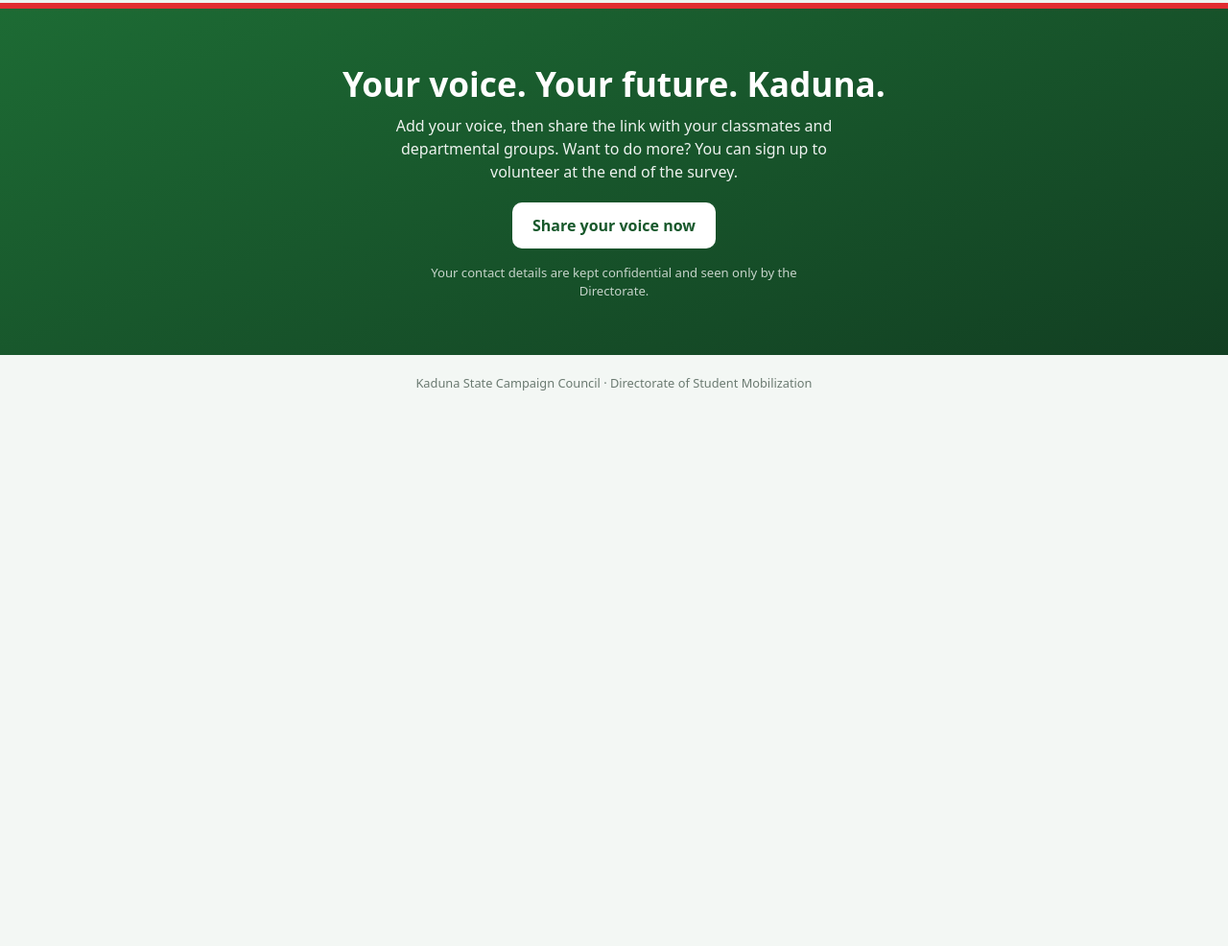
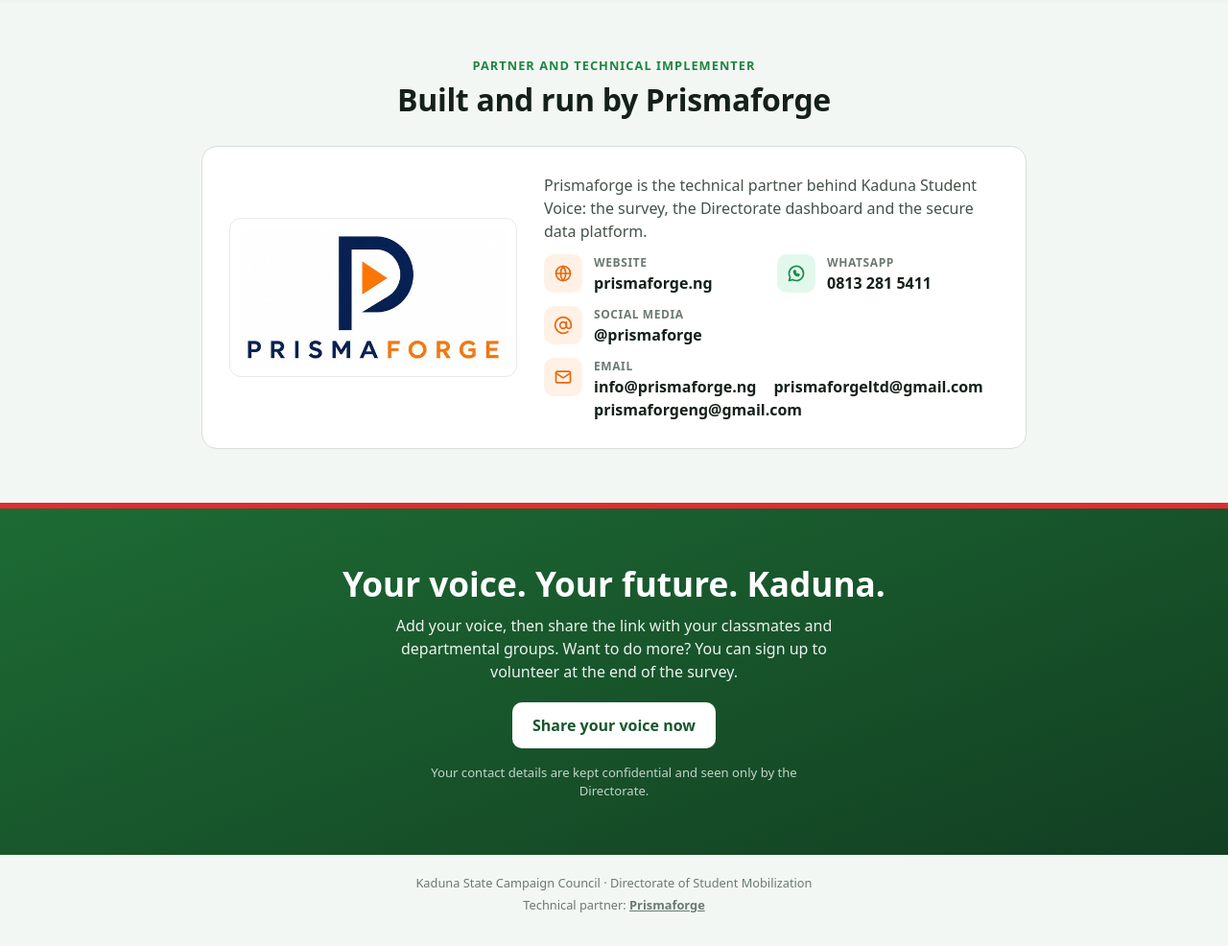
Before and after one commit to Aliyuibrahim6923/Gov4kadunastudent, a website: page index.html in a window 1280 px wide. Shown: the part 2903-3889 px from the top of the page at 96% size. Before the commit the page ends 3344 px from the top, so only its background shows below. Drawn offline with Linux system fonts and the light colour scheme.

Commit message:
Add Prismaforge as partner and technical implementer
Landing page section with logo, website, email, WhatsApp and social handle,
plus a technical-partner credit in the footer of the landing page and form.

Co-Authored-By: Claude Opus 5.5 <noreply@anthropic.com>
Claude-Session: https://claude.ai/code/session_01XSLSRLVsDWjQLQ2AmXUqyH

```diff
--- a/index.html
+++ b/index.html
@@ -121,6 +121,41 @@
   </div>
 </section>
 
+<!-- Partner and technical implementer -->
+<section class="l-section" id="partner" aria-labelledby="partnerTitle">
+  <div class="l-wrap">
+    <p class="l-kicker">Partner and technical implementer</p>
+    <h2 id="partnerTitle" class="l-h2">Built and run by Prismaforge</h2>
+    <div class="partner">
+      <a class="partner-logo" href="https://prismaforge.ng" target="_blank" rel="noopener">
+        <img src="assets/partners/prismaforge.jpg" alt="Prismaforge logo" width="520" height="270" loading="lazy">
+      </a>
+      <div class="partner-body">
+        <p>Prismaforge is the technical partner behind Kaduna Student Voice: the survey, the Directorate dashboard and the secure data platform.</p>
+        <ul class="contact-list">
+          <li>
+            <span class="ci" aria-hidden="true"><svg viewBox="0 0 24 24" width="20" height="20" fill="none" stroke="currentColor" stroke-width="2" stroke-linecap="round" stroke-linejoin="round"><circle cx="12" cy="12" r="9"/><path d="M3 12h18M12 3a14 14 0 0 1 0 18M12 3a14 14 0 0 0 0 18"/></svg></span>
+            <span><small>Website</small><a href="https://prismaforge.ng" target="_blank" rel="noopener">prismaforge.ng</a></span>
+          </li>
+          <li>
+            <span class="ci ci-wa" aria-hidden="true"><svg viewBox="0 0 24 24" width="20" height="20" fill="none" stroke="currentColor" stroke-width="2" stroke-linecap="round" stroke-linejoin="round"><path d="M21 12a9 9 0 0 1-13.4 7.8L3 21l1.3-4.4A9 9 0 1 1 21 12z"/><path d="M9 9.5c0 3 2.5 5.5 5.5 5.5l1-1.5-2-1-1 .8a4 4 0 0 1-2-2l.8-1-1-2z"/></svg></span>
+            <span><small>WhatsApp</small><a href="https://wa.me/2348132815411" target="_blank" rel="noopener">0813 281 5411</a></span>
+          </li>
+          <li>
+            <span class="ci" aria-hidden="true"><svg viewBox="0 0 24 24" width="20" height="20" fill="none" stroke="currentColor" stroke-width="2" stroke-linecap="round" stroke-linejoin="round"><circle cx="12" cy="12" r="4"/><path d="M16 8v5a3 3 0 0 0 6 0v-1a10 10 0 1 0-4 8"/></svg></span>
+            <span><small>Social media</small><b>@prismaforge</b></span>
+          </li>
+
+          <li class="wide">
+            <span class="ci" aria-hidden="true"><svg viewBox="0 0 24 24" width="20" height="20" fill="none" stroke="currentColor" stroke-width="2" stroke-linecap="round" stroke-linejoin="round"><rect x="3" y="5" width="18" height="14" rx="2"/><path d="M3 7l9 6 9-6"/></svg></span>
+            <span class="emails"><small>Email</small><a href="mailto:info@prismaforge.ng">info@prismaforge.ng</a><a href="mailto:prismaforgeltd@gmail.com">prismaforgeltd@gmail.com</a><a href="mailto:prismaforgeng@gmail.com">prismaforgeng@gmail.com</a></span>
+          </li>
+        </ul>
+      </div>
+    </div>
+  </div>
+</section>
+
 <!-- Final call to action -->
 <section class="l-cta">
   <div class="l-wrap">
@@ -131,7 +166,7 @@
   </div>
 </section>
 
-<footer class="site">Kaduna State Campaign Council · Directorate of Student Mobilization</footer>
+<footer class="site">Kaduna State Campaign Council · Directorate of Student Mobilization<br><span class="credit">Technical partner: <a href="https://prismaforge.ng" target="_blank" rel="noopener">Prismaforge</a></span></footer>
 
 <script>
 document.getElementById('themeBtn').addEventListener('click', function () {
--- a/styles.css
+++ b/styles.css
@@ -390,3 +390,33 @@ a.brand { color: #fff; text-decoration: none; }
 .l-cta p { max-width: 56ch; margin: 0 auto 20px; opacity: .92; }
 .l-cta .l-privacy { font-size: .82rem; opacity: .75; margin: 16px auto 0; }
 .landing footer.site { padding-top: 20px; }
+
+/* Partner */
+.partner {
+  max-width: 860px; margin: 0 auto; display: grid; grid-template-columns: 1fr; gap: 20px; align-items: center;
+  background: var(--surface); border: 1px solid var(--line); border-radius: 16px; padding: 20px;
+}
+@media (min-width: 720px) { .partner { grid-template-columns: 300px 1fr; padding: 28px; gap: 28px; } }
+.partner-logo { display: block; background: #fff; border-radius: 12px; padding: 10px; border: 1px solid #e6e9ef; }
+.partner-logo img { display: block; width: 100%; height: auto; max-width: 300px; margin: 0 auto; }
+.partner-body > p { color: var(--ink-2); }
+.contact-list { list-style: none; padding: 0; margin: 0; display: grid; gap: 12px; }
+@media (min-width: 560px) { .contact-list { grid-template-columns: 1fr 1fr; } }
+.contact-list li { display: flex; gap: 12px; align-items: flex-start; min-width: 0; }
+.contact-list .ci { flex: none; width: 40px; height: 40px; border-radius: 10px; display: grid; place-items: center; background: #fff1e6; color: #e8680c; }
+.contact-list .ci-wa { background: #e3f8ec; color: #128c4b; }
+.contact-list li > span:last-child { min-width: 0; display: flex; flex-direction: column; }
+.contact-list small { font-size: .75rem; color: var(--muted); text-transform: uppercase; letter-spacing: .05em; font-weight: 600; }
+.contact-list a, .contact-list b { color: var(--ink); text-decoration: none; overflow-wrap: anywhere; line-height: 1.5; font-weight: 600; }
+.contact-list a:hover { color: var(--accent); text-decoration: underline; }
+:root[data-theme="dark"] .contact-list .ci { background: #3a2412; color: #ff9a4d; }
+:root[data-theme="dark"] .contact-list .ci-wa { background: #123222; color: #4bd08a; }
+@media (prefers-color-scheme: dark) {
+  :root:not([data-theme="light"]) .contact-list .ci { background: #3a2412; color: #ff9a4d; }
+  :root:not([data-theme="light"]) .contact-list .ci-wa { background: #123222; color: #4bd08a; }
+}
+footer.site .credit { display: inline-block; margin-top: 4px; }
+footer.site a { color: inherit; font-weight: 600; }
+.contact-list li.wide { grid-column: 1 / -1; }
+.contact-list .emails { flex-direction: row !important; flex-wrap: wrap; column-gap: 18px; }
+.contact-list .emails small { flex-basis: 100%; }
```
Also changed, not shown: feedback.html (+1 -1 lines), README.md, assets/partners/prismaforge.jpg (added).
